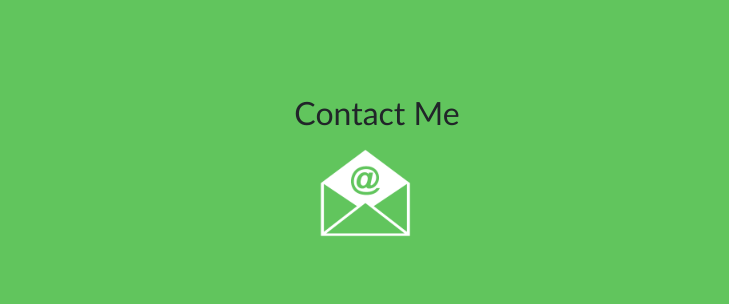
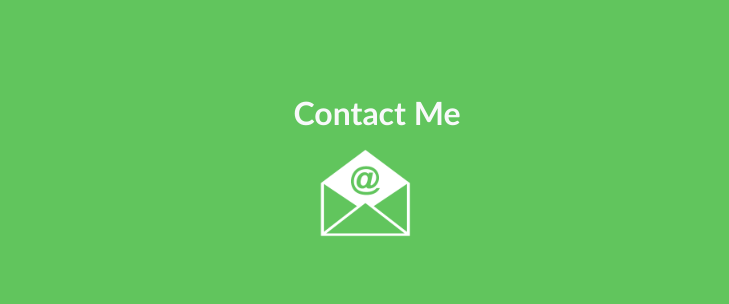
Before and after one commit to Damarramadhann/Damarramadhan.github.io, a plain HTML site: page index.html in a window 1280 px wide. Shown: the part 1785-2089 px from the top of the page, 263-992 px from the left. Drawn offline with nearby package versions, Linux system fonts and the light colour scheme.

Commit message:
update font

```diff
--- a/index.html
+++ b/index.html
@@ -106,7 +106,7 @@
       <div class="container-fluid text-center container-ct">
         <div class="row">
           <div class="col text-contact">
-            <h2>Contact Me</h2>
+            <h2 class="text-light fw-bold position-relative">Contact Me</h2>
           </div>
           <div class="row">
             <div class="col-lg-4">
```
